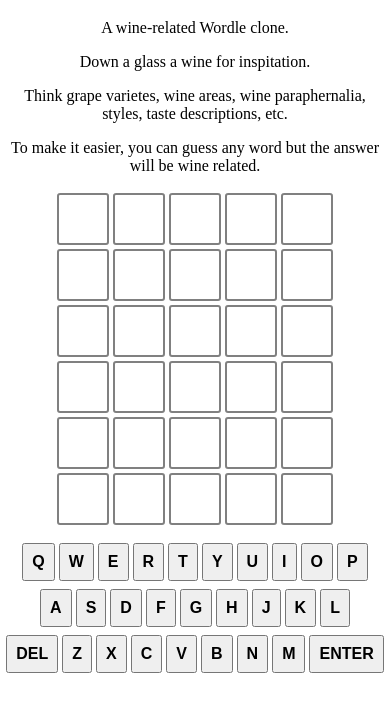
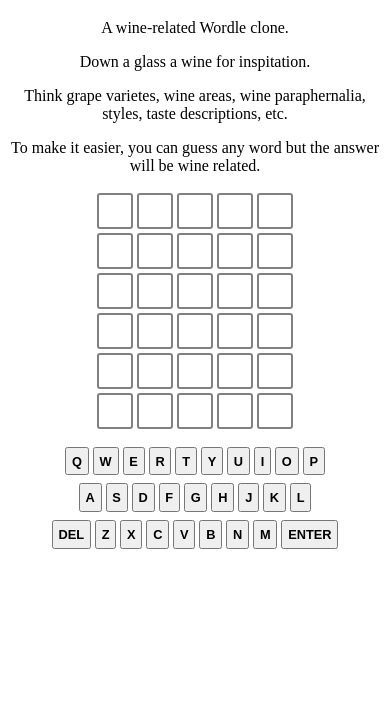
Before and after one commit to islandhippy/islandhippy.github.io, a plain HTML site: page index.html in a window 390 px wide. Shown: the part 61-772 px from the top of the page. Drawn offline with nearby package versions, Linux system fonts and the light colour scheme.

Commit message:
Update style.css

```diff
--- a/style.css
+++ b/style.css
@@ -58,3 +58,16 @@ h1 {
 .instructions-container {
     text-align: center; /* This will center-align the text horizontally */
 }
+
+@media (max-width: 480px) {
+    .letter-box {
+        font-size: 1.5rem;
+        height: 2rem;
+        width: 2rem;
+    }
+
+    .keyboard-button {
+        font-size: 0.8rem;
+        padding: 0.3rem;
+    }
+}
```
